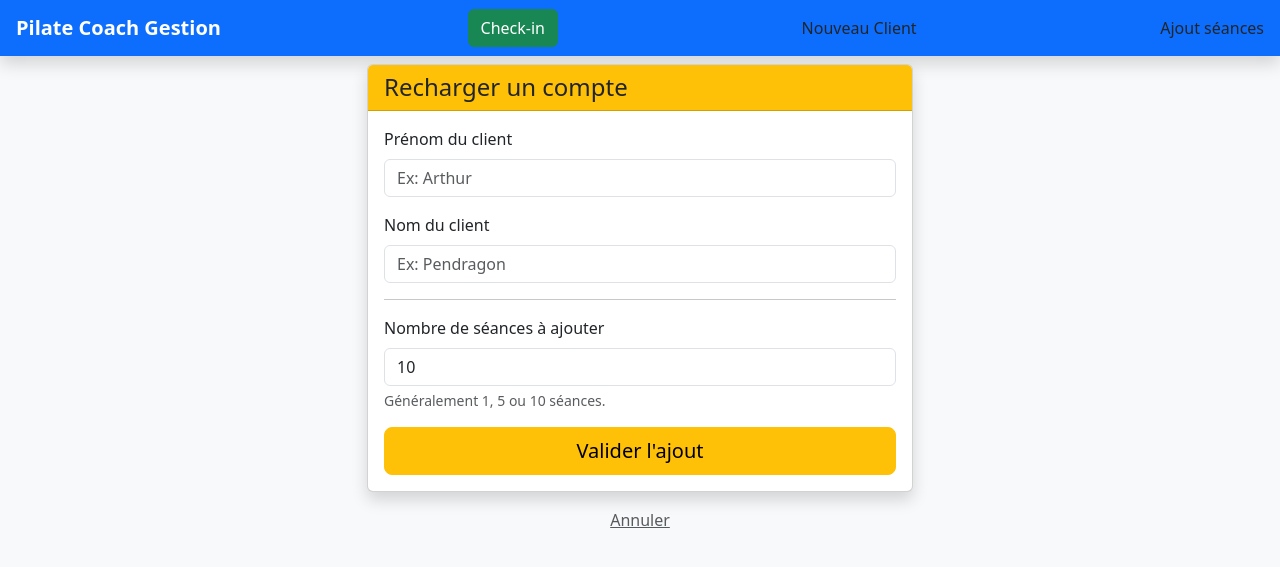
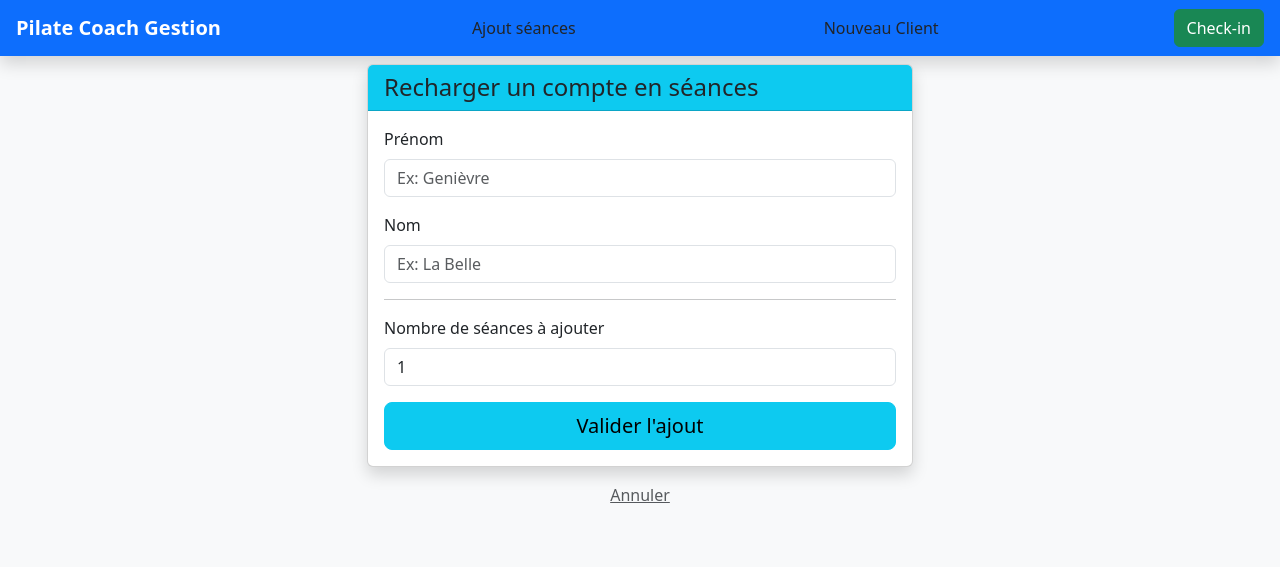
Before and after one commit to LancelotD-215/Projet_pilate_maman, a Flask app: page /ajout_seances in a window 1280 px wide. Shown: the top 567 px of the page. Run offline with Flask 3, Linux system fonts and the light colour scheme; data comes from the database, SQL or seed files in the repository.

Commit message:
fix: correction visuel

```diff
--- a/templates/ajout_seances.html
+++ b/templates/ajout_seances.html
@@ -4,31 +4,30 @@
 <div class="row justify-content-center">
     <div class="col-md-6">
         <div class="card shadow">
-            <div class="card-header bg-warning text-dark">
-                <h4 class="mb-0">Recharger un compte</h4>
+            <div class="card-header bg-info text-dark">
+                <h4 class="mb-0">Recharger un compte en séances</h4>
             </div>
             <div class="card-body">
 
                 <form method="post">
 
                     <div class="mb-3">
-                        <label class="form-label">Prénom du client</label>
-                        <input type="text" class="form-control" name="prenom" placeholder="Ex: Arthur" required>
+                        <label class="form-label">Prénom </label>
+                        <input type="text" class="form-control" name="prenom" placeholder="Ex: Genièvre" required>
                     </div>
 
                     <div class="mb-3">
-                        <label class="form-label">Nom du client</label>
-                        <input type="text" class="form-control" name="nom" placeholder="Ex: Pendragon" required>
+                        <label class="form-label">Nom</label>
+                        <input type="text" class="form-control" name="nom" placeholder="Ex: La Belle" required>
                     </div>
 
                     <hr> <div class="mb-3">
                         <label class="form-label">Nombre de séances à ajouter</label>
-                        <input type="number" class="form-control" name="seances_ajoutees" value="10" min="1" required>
-                        <div class="form-text">Généralement 1, 5 ou 10 séances.</div>
+                        <input type="number" class="form-control" name="seances_ajoutees" value="1" min="1" required>
                     </div>
 
                     <div class="d-grid">
-                        <button type="submit" class="btn btn-warning btn-lg">Valider l'ajout</button>
+                        <button type="submit" class="btn btn-info btn-lg">Valider l'ajout</button>
                     </div>
                 </form>
 
--- a/templates/layout.html
+++ b/templates/layout.html
@@ -11,9 +11,9 @@
     <nav class="navbar navbar-expand-lg navbar-dark bg-primary mb-2 shadow"> <!-- Barre de navigation avec class Bootstrap : fond bleu, texte blanc, marge de 4, ombre -->
         <div class="container-fluid px-3"> <!-- Conteneur Bootstrap pour centrer le contenu avec padding horizontal de 3 -->
             <a class="navbar-brand fw-bold" href="/">Pilate Coach Gestion</a> <!-- Lien vers la page d'accueil avec le nom du site, texte en gras -->
+            <a class="btn" href="/ajout_seances">Ajout séances</a>
+            <a class="btn" href="/ajout_client">Nouveau Client</a>
             <a class="btn btn-success" href="/presence">Check-in</a> <!-- Bouton vert pour noter la présence -->
-            <a class="btn" href="/ajout_client">Nouveau Client</a>
-            <a class="nav-link" href="{{ url_for('ajout_seances') }}">Ajout séances</a>
         </div>
     </nav>
 
```
Also changed, not shown: templates/ajout_client.html (+4 -3 lines).
